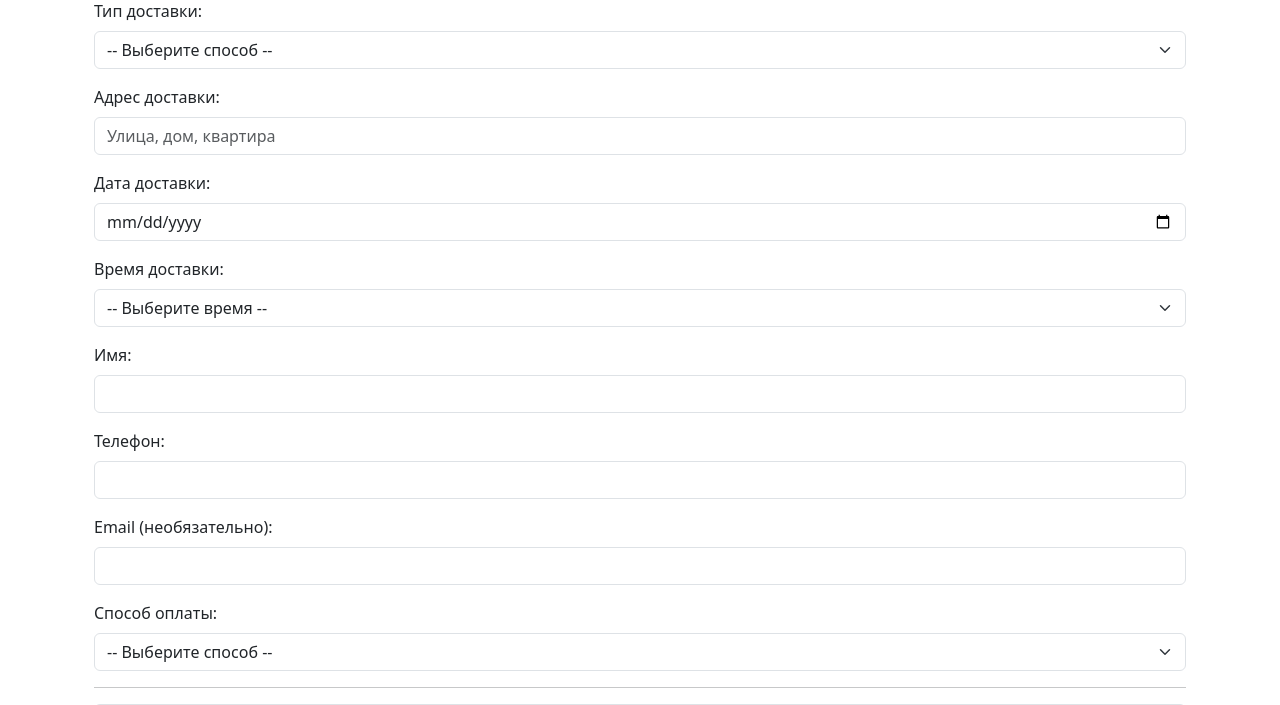
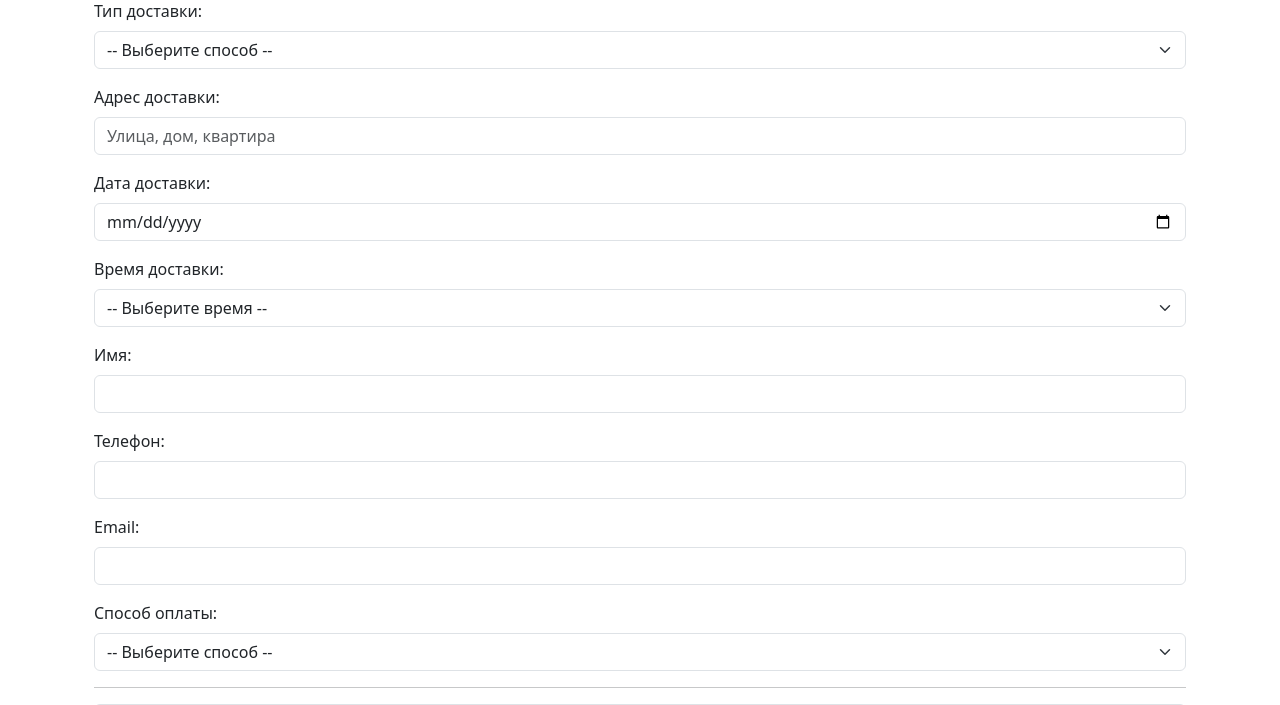
Before and after one commit to Alexmailru195/diplom, a Django app: template templates/orders/checkout.html in a window 1280 px wide. Shown: the part 163-868 px from the top of the page. Run offline with Django 5.2, Linux system fonts and the light colour scheme; the template is opened without the code that fills it, so the values that code supplies are empty.

Commit message:
поправил код

```diff
--- a/templates/orders/checkout.html
+++ b/templates/orders/checkout.html
@@ -81,7 +81,7 @@
         </div>
 
         <div class="mb-3">
-            <label for="id_email" class="form-label">Email (необязательно):</label>
+            <label for="id_email" class="form-label">Email:</label>
             <input type="email" name="email" id="id_email" class="form-control" value="{{ user.email }}" readonly/>
         </div>
 
```
